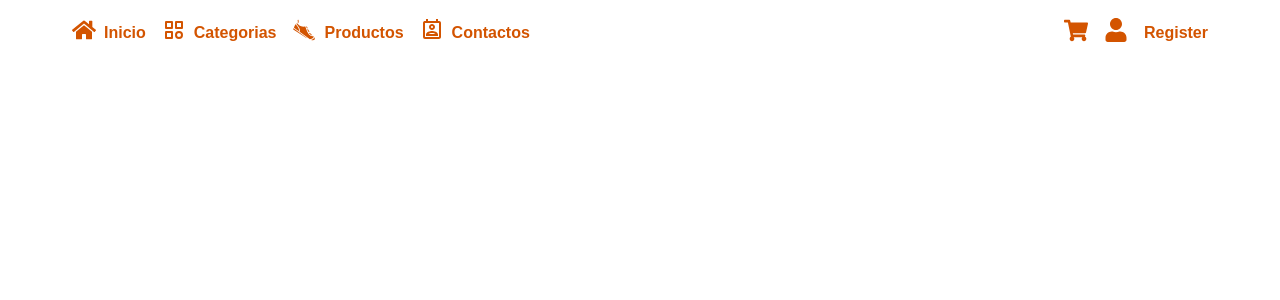
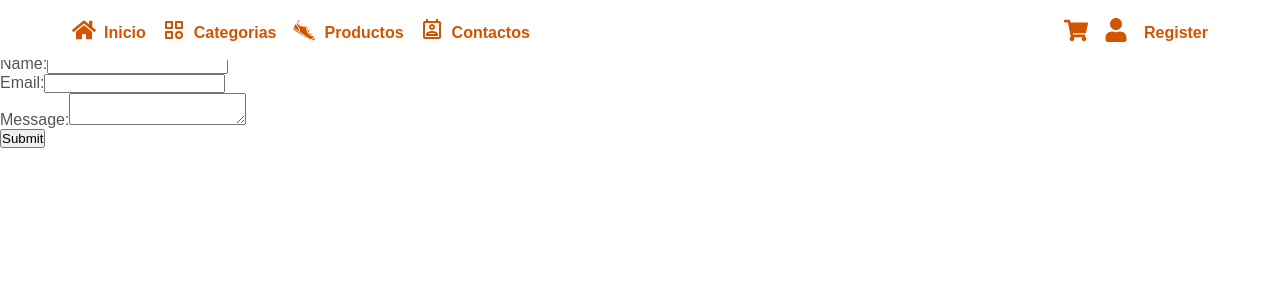
Before and after one commit to Aleotinano/Huella, a React (Vite) app in the folder Frontend/: page /Contactos in a window 1280 px wide. Shown: the top 300 px of the page. Built offline with nearby package versions, Linux system fonts and the light colour scheme.

Commit message:
configuracion del backend

```diff
--- a/Frontend/src/AppRoutes/AppRoutes.jsx
+++ b/Frontend/src/AppRoutes/AppRoutes.jsx
@@ -2,7 +2,8 @@
 import { Login } from "../UserAuth/Login/Login";
 import { Home } from "../Pages/Home/Home";
 import { Register } from "../UserAuth/Register/Register";
-import UserPanel from "../UserAuth/UserPanel/UserPanel";
+import { UserPanel } from "../UserAuth/UserPanel/UserPanel";
+import { Contacts } from "../Pages/Contacts/Contacts";
 
 export const AppRoutes = () => {
   return (
@@ -11,6 +12,7 @@
       <Route path="/Login" element={<Login />} />
       <Route path="/Register" element={<Register />} />
       <Route path="/UserPanel" element={<UserPanel />} />
+      <Route path="/Contactos" element={<Contacts />} />
     </Routes>
   );
 };
--- /dev/null
+++ b/Frontend/src/Pages/Contacts/Contacts.jsx
@@ -0,0 +1,25 @@
+import React from "react";
+
+export const Contacts = () => {
+  return (
+    <div>
+      <h1>Contact Us</h1>
+      <p>If you have any questions, feel free to reach out to us!</p>
+      <form>
+        <div>
+          <label htmlFor="name">Name:</label>
+          <input type="text" id="name" name="name" required />
+        </div>
+        <div>
+          <label htmlFor="email">Email:</label>
+          <input type="email" id="email" name="email" required />
+        </div>
+        <div>
+          <label htmlFor="message">Message:</label>
+          <textarea id="message" name="message" required></textarea>
+        </div>
+        <button type="submit">Submit</button>
+      </form>
+    </div>
+  );
+};
--- a/Frontend/src/UserAuth/UserPanel/UserPanel.jsx
+++ b/Frontend/src/UserAuth/UserPanel/UserPanel.jsx
@@ -1,8 +1,8 @@
-import { useState, useContext } from "react";
+import { useContext } from "react";
 import logincustom from "../logincustom.module.css";
 import { AuthContext } from "../../context/AuthContext";
 
-const UserPanel = () => {
+export const UserPanel = () => {
   /* const [user, setUser] = useState({
     name: "",
     email: "",
@@ -73,5 +73,3 @@
     </div>
   );
 };
-
-export default UserPanel;
```
Also changed, not shown: 2 other files (tests, documents, lock files or other folders).
